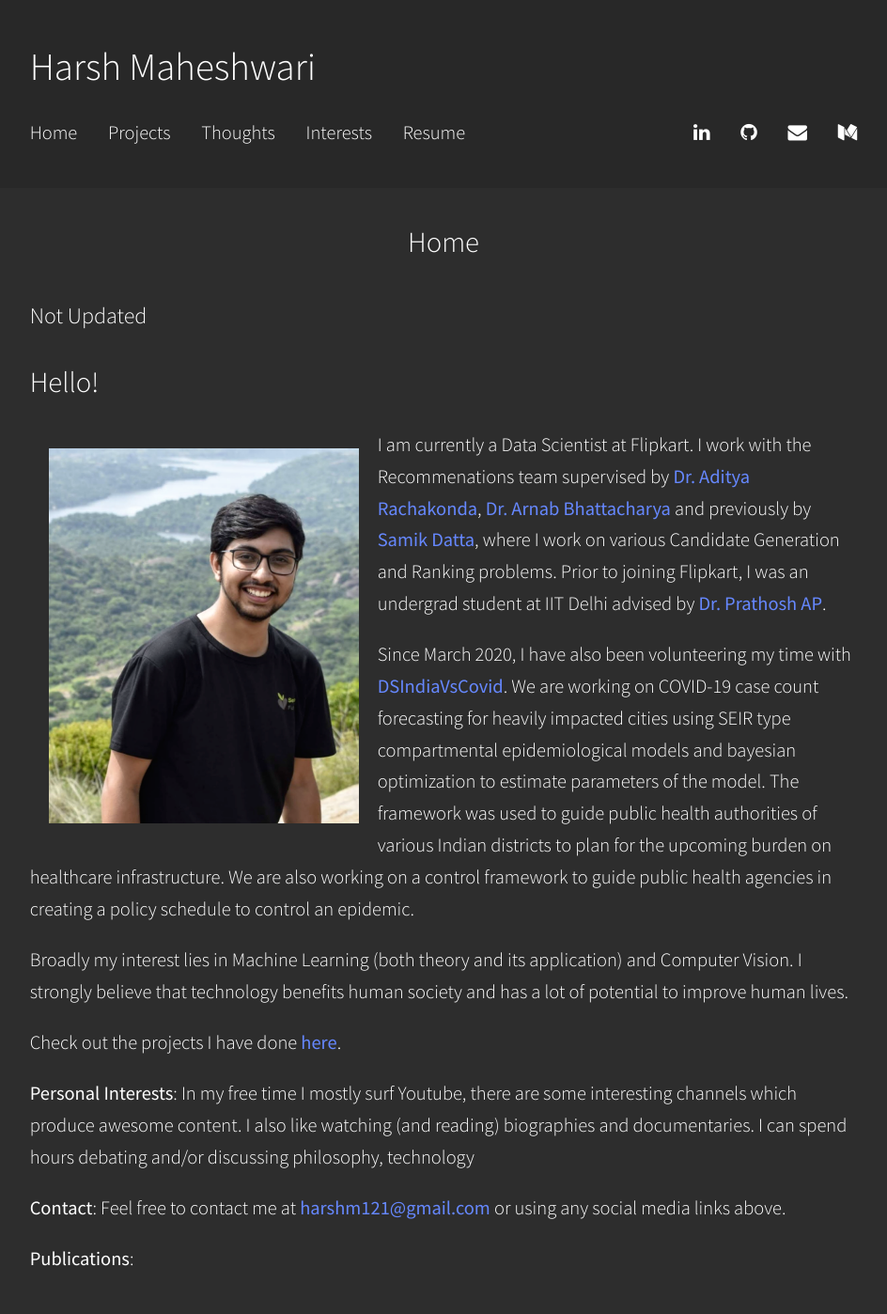
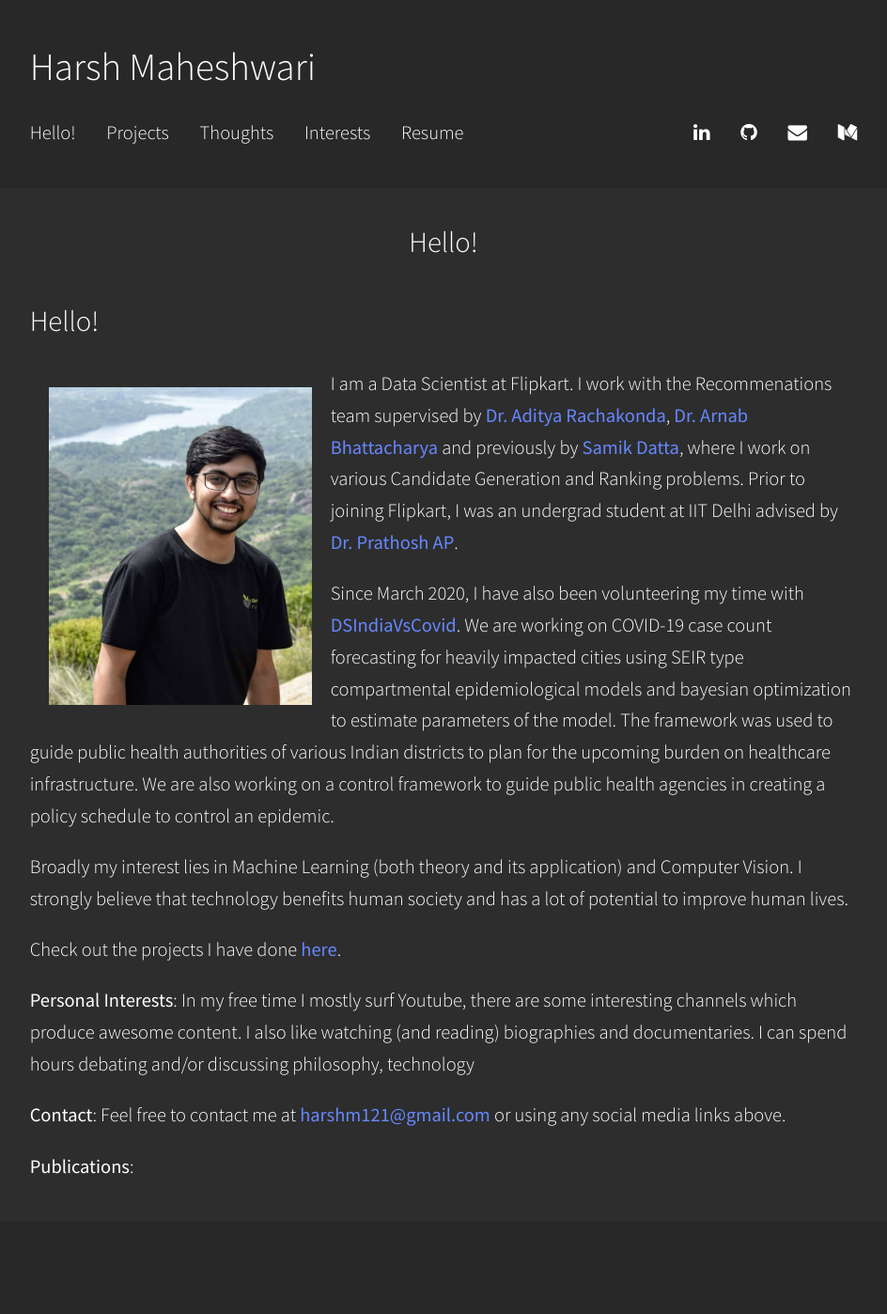
Before and after one commit to harshm121/portfolio-old, a Jekyll site: the page built from index.md, in a window 1280 px wide. Shown: the whole page at 94% size, without its empty margins (168-1112 px from the left). Built offline with Jekyll 4.4.1, drawn with Linux system fonts in a browser that asks for light colours; our own code applies the rules of GitHub Pages for plain Markdown files; after the commit the page ends 1299 px from its top, so only the background shows below that.

Commit message:
Home Page

```diff
--- a/index.md
+++ b/index.md
@@ -1,13 +1,8 @@
----
-title: "Home"
----
-### Not Updated
-
 ## Hello!
 
 <img style="float:left;padding:20px;"
-src="./images/personal-photo.png" alt="profile picture" width="330">
-I am currently a Data Scientist at Flipkart. I work with the Recommenations team supervised by [Dr. Aditya Rachakonda](https://in.linkedin.com/in/adityarachakonda), [Dr. Arnab Bhattacharya](https://www.linkedin.com/in/arnab-bhattacharya-26383573) and previously by [Samik Datta](https://www.linkedin.com/in/samik-datta-7b2a927a/), where I work on various Candidate Generation and Ranking problems. Prior to joining Flipkart, I was an undergrad student at IIT Delhi advised by [Dr. Prathosh AP](https://sites.google.com/view/prathosh).
+src="./images/personal-photo.png" alt="profile picture" width="280">
+I am a Data Scientist at Flipkart. I work with the Recommenations team supervised by [Dr. Aditya Rachakonda](https://in.linkedin.com/in/adityarachakonda), [Dr. Arnab Bhattacharya](https://www.linkedin.com/in/arnab-bhattacharya-26383573) and previously by [Samik Datta](https://www.linkedin.com/in/samik-datta-7b2a927a/), where I work on various Candidate Generation and Ranking problems. Prior to joining Flipkart, I was an undergrad student at IIT Delhi advised by [Dr. Prathosh AP](https://sites.google.com/view/prathosh).
 
 
 Since March 2020, I have also been volunteering my time with [DSIndiaVsCovid](http://dsindiavscovid.org/). We are working on COVID-19 case count forecasting for heavily impacted cities using SEIR type compartmental epidemiological models and bayesian optimization to estimate parameters of the model. The framework was used to guide public health authorities of various Indian districts to plan for the upcoming burden on healthcare infrastructure. We are also working on a control framework to guide public health agencies in creating a policy schedule to control an epidemic.
@@ -16,14 +11,6 @@ Since March 2020, I have also been volunteering my time with [DSIndiaVsCovid](ht
 Broadly my interest lies in Machine Learning (both theory and its application) and Computer Vision. I strongly believe that technology benefits human society and has a lot of potential to improve human lives.
 
 Check out the projects I have done [here](http://harshm121.github.io/Projects).
-
-
-
-
-
-
-
-
 
 
 
```
